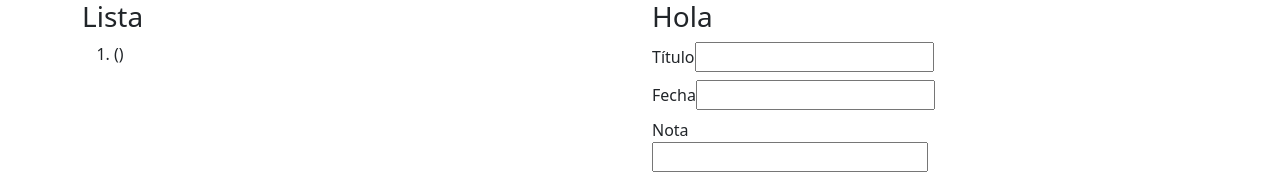
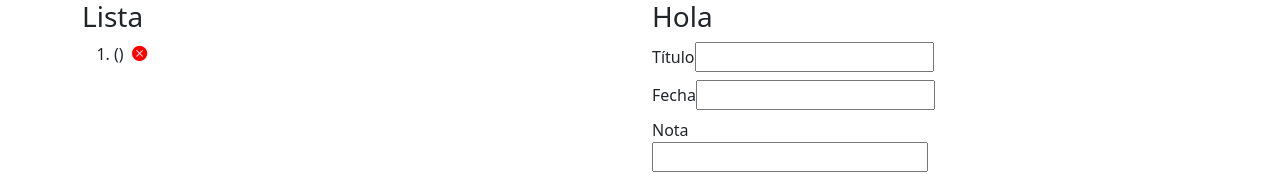
Before and after one commit to 18350291/notas, a React (Create React App) app: page / in a window 1280 px wide. Both pictures are taken after a click on the button "Guardar". Shown: the top 174 px of the page. Built offline with nearby package versions, Linux system fonts and the light colour scheme.

Commit message:
Se empezó a desarrollar la función para borrar una nota.

```diff
--- a/public/index.html
+++ b/public/index.html
@@ -25,6 +25,7 @@
       Learn how to configure a non-root public URL by running `npm run build`.
     -->
     <link href="https://cdn.jsdelivr.net/npm/bootstrap@5.1.3/dist/css/bootstrap.min.css" rel="stylesheet" integrity="sha384-1BmE4kWBq78iYhFldvKuhfTAU6auU8tT94WrHftjDbrCEXSU1oBoqyl2QvZ6jIW3" crossorigin="anonymous">
+    <link rel="stylesheet" href="https://cdn.jsdelivr.net/npm/bootstrap-icons@1.8.1/font/bootstrap-icons.css">
     <title>Notas App</title>
   </head>
   <body>
--- a/src/App.jsx
+++ b/src/App.jsx
@@ -35,6 +35,16 @@ function App() {
     handleResetClick();
   }
 
+  const handleBorrarNota = (index) =>{
+    const nuevoArreglo = []
+    arregloNotas.forEach((nota, i )=> {
+      if (index !==i){
+        nuevoArreglo.push(nota);
+      }
+    });
+    localStorage.setItem("notas",JSON.stringify(nuevoArreglo));
+  }
+
   return (
     <div className="App container">
       <div className="row">
@@ -45,9 +55,15 @@ function App() {
             "Al momento no tienes notas guardadas. Puedes crear una en el formulario contiguo":
 
             <ol>
-              {arregloNotas.map((item) => {
+              {arregloNotas.map((item, index) => {
                 return(
-                  <li>{ item.titulo }({item.fecha})</li>
+                  <li>
+                    { item.titulo }({item.fecha}) &nbsp;
+                    <i className="bi-x-circle-fill"
+                    onClick={() => handleBorrarNota(index)}
+                    style ={{color: "red", fontSize: "0.95rem", cursor: "pointer" }}></i>
+                  </li>
+
                 )
               }
             )}
```
